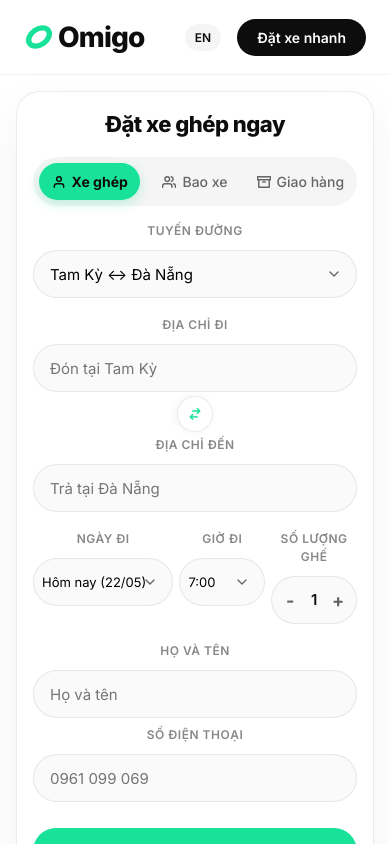
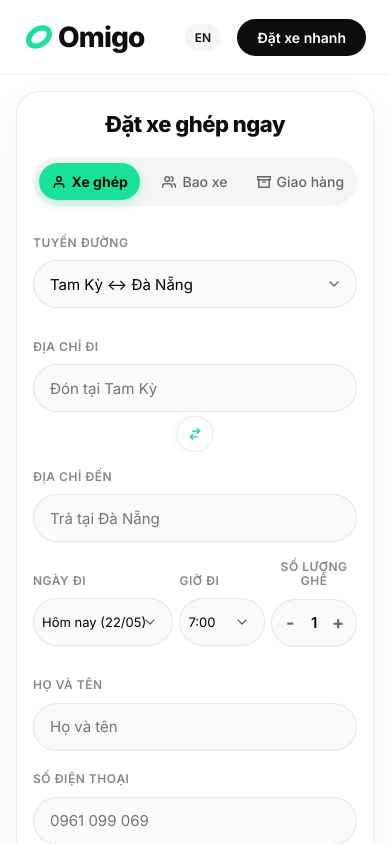
Before and after one commit to hotanduytung/Omigo, a Next.js app: page / in a window 390 px wide. Shown: the top 844 px of the page. Built offline with nearby package versions, Linux system fonts and the light colour scheme.

Commit message:
Fix field label vertical alignment on mobile/tablet

```diff
--- a/src/app/globals.css
+++ b/src/app/globals.css
@@ -229,6 +229,10 @@
   .field-label-compact {
     font-size: 11px;
     margin-bottom: 2px;
+    min-height: 28px;
+    display: flex;
+    align-items: flex-end;
+    line-height: 1.2;
   }
   .input-compact, .select-compact {
     height: 40px;
```
